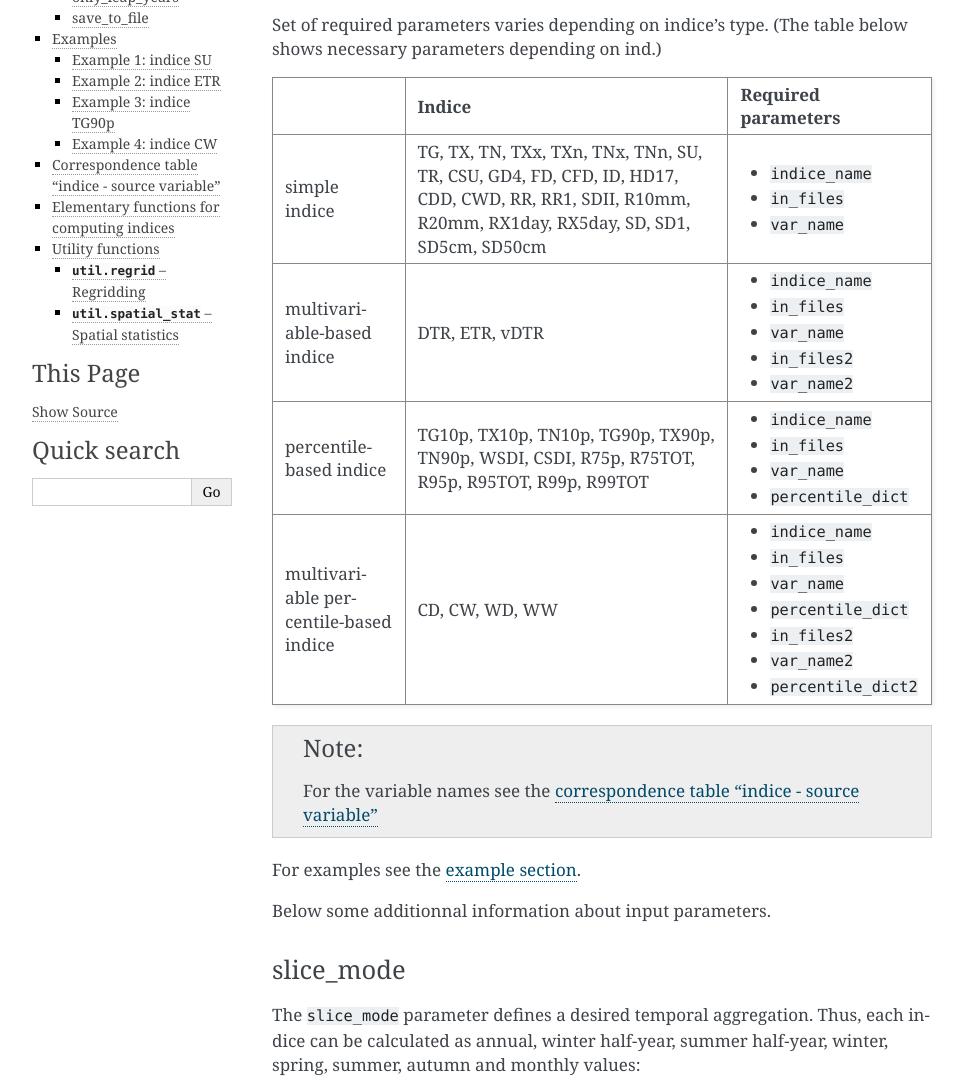
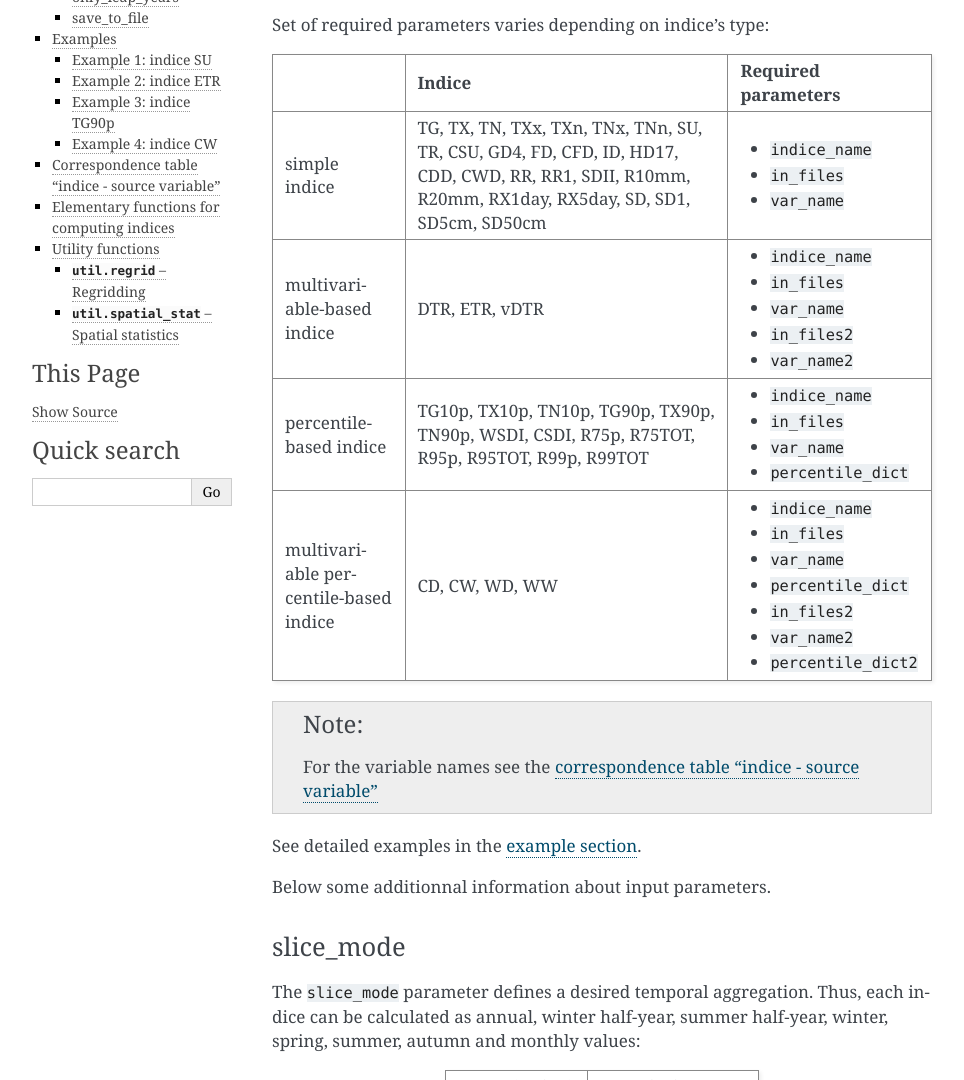
Before and after one commit to cerfacs-globc/icclim, a Sphinx documentation site: the page built from icclim/icclim_doc/source/python_api.rst, in a window 1280 px wide and 1400 px high, cut to the strip 320-1400 px from the top of the window. Shown: the whole strip, without its empty margins (148-1112 px from the left). Built offline with Sphinx 7.4.7, drawn with Linux system fonts in a browser that asks for light colours.

Commit message:
doc change

```diff
--- a/icclim/icclim_doc/source/python_api.rst
+++ b/icclim/icclim_doc/source/python_api.rst
@@ -13,7 +13,7 @@ This is the main function to compute an indice:
     :members: indice
 
 
-Set of required parameters varies depending on indice's type. (The table below shows necessary parameters depending on ind.)
+Set of required parameters varies depending on indice's type:
 
 +----------------------+------------------------------------------------------------+----------------------------+
 |                      |   Indice                                                   |   Required parameters      |
@@ -45,10 +45,11 @@ Set of required parameters varies depending on indice's type. (The table below s
 
 .. note:: For the variable names see the :ref:`correspondence table "indice - source variable" <table_indice_sourceVar_label>`
 
-For examples see the :ref:`example section <examples_label>`.
+See detailed examples in the :ref:`example section <examples_label>`.
+
+
 
 Below some additionnal information about input parameters.
-
 
 
 slice_mode
```
Also changed, not shown: 5 other files.
